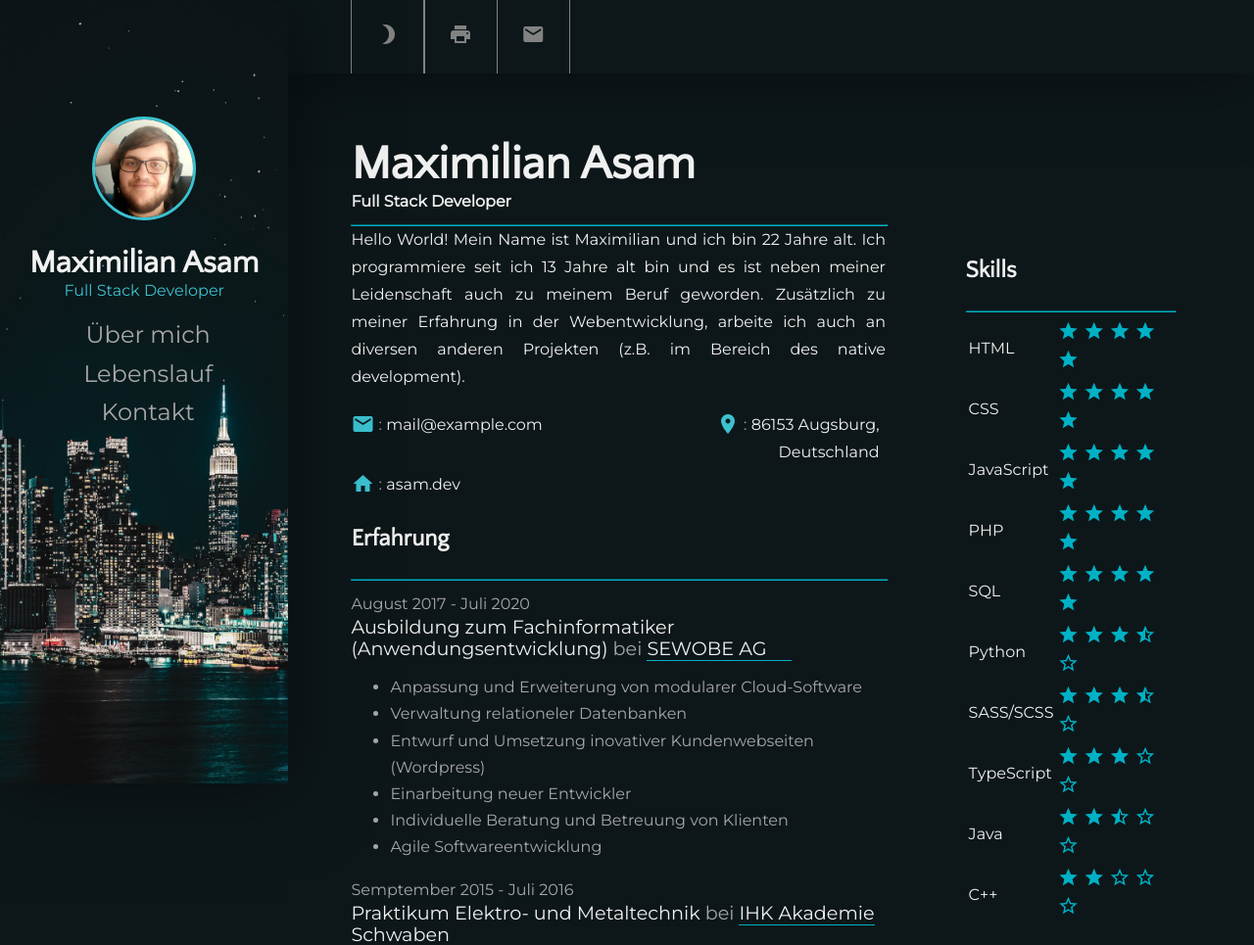
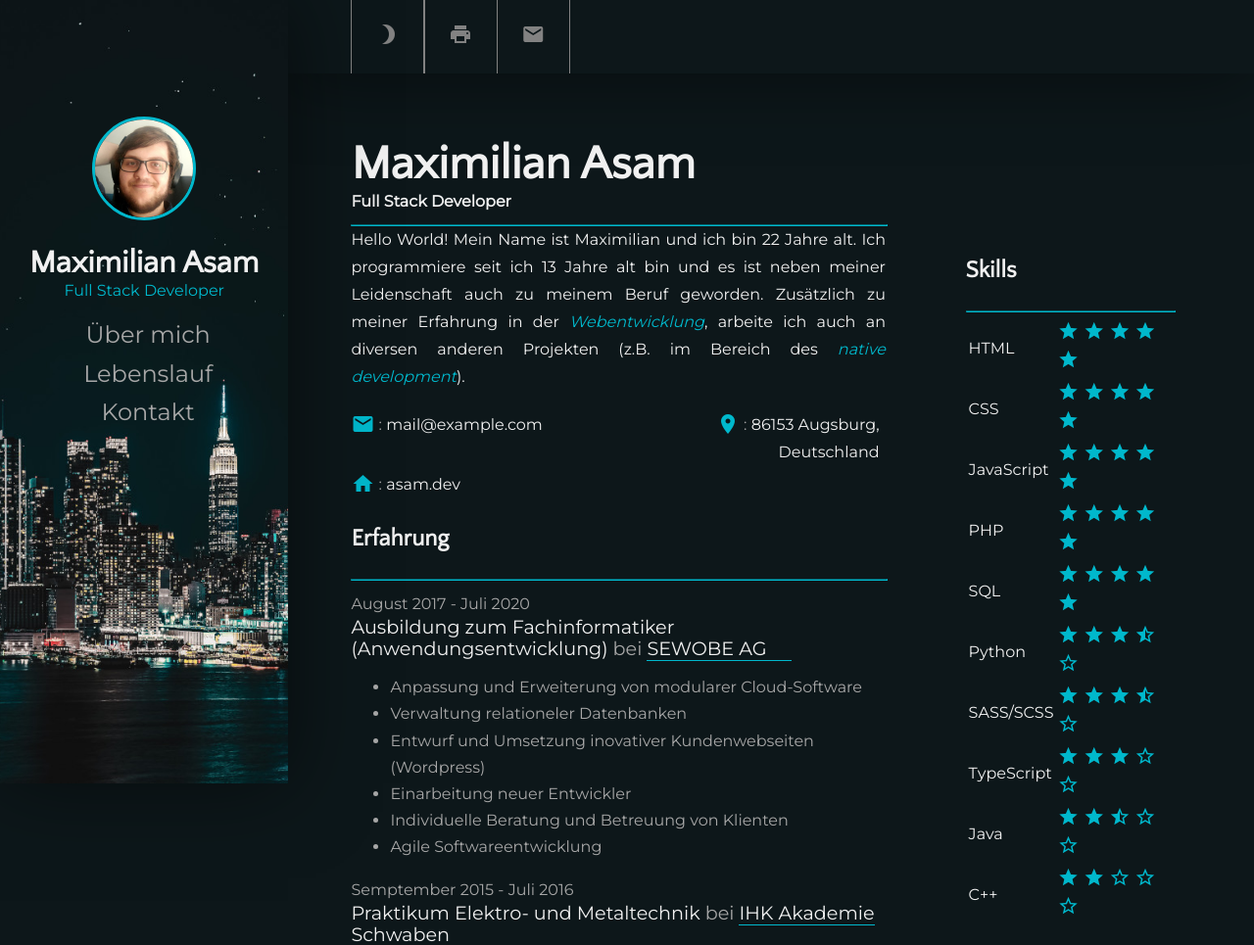
Before and after one commit to AsamMax/asam.dev, a Django app: page /curriculum_vitae in a window 1280 px wide. Shown: the top 965 px of the page at 98% size. Run offline with Django 3.2, Linux system fonts and the light colour scheme; style sheets or scripts are compiled from the project's sources; some libraries are stand-ins or nearby versions.

Commit message:
visual update

```diff
--- a/portfolio/templates/cv.html
+++ b/portfolio/templates/cv.html
@@ -16,7 +16,7 @@
         Hello World!
         Mein Name ist Maximilian und ich bin 22 Jahre alt.
         Ich programmiere seit ich 13 Jahre alt bin und es ist neben meiner Leidenschaft auch zu meinem Beruf geworden.
-        Zusätzlich zu meiner Erfahrung in der Webentwicklung, arbeite ich auch an diversen anderen Projekten (z.B. im Bereich des native development).
+        Zusätzlich zu meiner Erfahrung in der <i>Webentwicklung</i>, arbeite ich auch an diversen anderen Projekten (z.B. im Bereich des <i>native development</i>).
     </div>
     <div class="stats">
         <div class="stat"><span class="material-icons">email</span> : <span class="desc">mail@example.com</span></div>
--- a/static/scss/main.scss
+++ b/static/scss/main.scss
@@ -2,12 +2,26 @@
     --bg-color: #{$dark};
     --text-color: #{$light};
     --text-color-soft: #{$medium-gray};
-    --accent-color: #{$accent};
-    --accent-color-soft: #{mix($accent,$light,$weight:75%)};
-    --accent-color-super-soft: #{mix($accent,$light,$weight:10%)};
+
+    --accent-color: #{$accent-light};
+    --accent-color-soft: #{mix($accent-light,$light,$weight:10%)};
 
     --soft-light: #{rgba(#fff, .75)};
     --super-soft-light: #{rgba(#fff, .1)};
+
+    --shaddow-color: rgba(0, 0, 0, .5);
+}
+
+body.light_mode {
+    --bg-color: #{$light};
+    --text-color: #{$dark};
+    --text-color-soft: #{mix($dark,$medium-gray,$weight:50%)};
+    --text-color-super-soft: #{mix($dark,$light,$weight:50%)};
+
+    --accent-color: #{$accent-dark};
+    --accent-color-soft: #{mix($accent-dark,$light,$weight:10%)};
+
+    --shaddow-color: rgba(0, 0, 0, .2);
 }
 
 body {
@@ -15,13 +29,6 @@ body {
     color: var(--text-color);
     font-family: $body-font;
     transition: background-color $color-transition, color $color-transition;
-
-    &.light_mode {
-        --bg-color: #{$light};
-        --text-color: #{$dark};
-        --text-color-soft: #{mix($dark,$medium-gray,$weight:50%)};
-        --text-color-super-soft: #{mix($dark,$light,$weight:50%)};
-    }
 }
 
 h1,
@@ -46,7 +53,7 @@ h6 {
     background-size: cover, 100%;
     background-repeat: no-repeat;
     background-position: center bottom;
-    box-shadow: $menu-shadow;
+    box-shadow: 0 0 5rem var( --shaddow-color);
 
 
     display: -webkit-flex;
@@ -55,7 +62,7 @@ h6 {
     justify-content: center;
     text-align: center;
 
-    transition: background $color-transition, color $color-transition;
+    transition: box-shadow $color-transition, background $color-transition, color $color-transition;
 
     h1 {
         color: var(--text-color);
@@ -129,19 +136,18 @@ h6 {
         &.external::after {
             content: '\e89e';
             font-family: 'Material Icons';
-            color: var(--accent-color-soft);
+            color: var(--accent-color);
             margin-left: 0.3em;
-            opacity: 0.5;
 
-            transition: opacity $super-short-transition;
+            transition: color $super-short-transition, opacity $super-short-transition;
         }
 
         &:hover,
         &:focus {
-            border-color: var(--accent-color-super-soft);
+            border-color: var(--text-color-super-soft);
 
             &.external::after {
-                color: var(--accent-color-super-soft);
+                color: var(--text-color-super-soft);
                 opacity: 0.8;
             }
         }
@@ -157,9 +163,9 @@ h6 {
     top: 0;
     height: 75px;
     z-index: 9;
-    box-shadow: $menu-shadow;
+    box-shadow: 0 0 5rem var( --shaddow-color);
 
-    transition: background-color $color-transition, color $color-transition;
+    transition: box-shadow $color-transition, background-color $color-transition, color $color-transition;
 
     .top_bar_element {
         position: relative;
@@ -192,7 +198,7 @@ h6 {
                 transition: color $short-transition,
                     border-color $short-transition,
                     background-color $short-transition;
-                background-color: var(--accent-color-super-soft);
+                background-color: var(--accent-color-soft);
 
             }
         }
@@ -217,7 +223,7 @@ h6 {
 #profilePic {
     width: 100px;
     border-radius: 100px;
-    border: var(--accent-color-soft) 3px solid;
+    border: var(--accent-color) 3px solid;
 
     transition: border-color $color-transition;
 
@@ -247,7 +253,7 @@ h6 {
 }
 
 .sub_header {
-    color: var(--accent-color-soft);
+    color: var(--accent-color);
     margin: 0 0 1rem 0;
     transition: color $short-transition;
 
@@ -317,6 +323,7 @@ div.sub {
             .star {
                 font-size: 22px;
                 color: var(--accent-color);
+                transition: color $color-transition;
             }
         }
     }
@@ -349,7 +356,8 @@ div.sub {
         }
 
         .material-icons {
-            color: var(--accent-color-soft);
+            transition: color $color-transition;
+            color: var(--accent-color);
             position: relative;
             top: 6px;
         }
@@ -364,13 +372,18 @@ div.sub {
     }
 }
 
-.description{
+.description {
     margin-right: 1.1em;
     text-align: justify;
+
+    i {
+        transition: color $color-transition;
+        color: var(--accent-color);
+    }
 }
 
 .personal {
-    .name{
+    .name {
         font-size: 20px;
         width: 20%;
         vertical-align: top;
--- a/static/theme.scss
+++ b/static/theme.scss
@@ -1,9 +1,10 @@
 $dark: #0D171A;
 $light: #f1f1f1;
 $medium-gray: #a7a7a7;
-$accent: #00b1c5;
+$accent-light: #00b8cc;
+$accent-dark: #008a99;
 
-$menu-shadow: (0 0 5rem rgba(0, 0, 0,.5));
+
 
 $color-transition: 2s cubic-bezier(0.7, 0, 0.3, 1);
 $short-transition: 1s cubic-bezier(0.7, 0, 0.3, 1);
```
